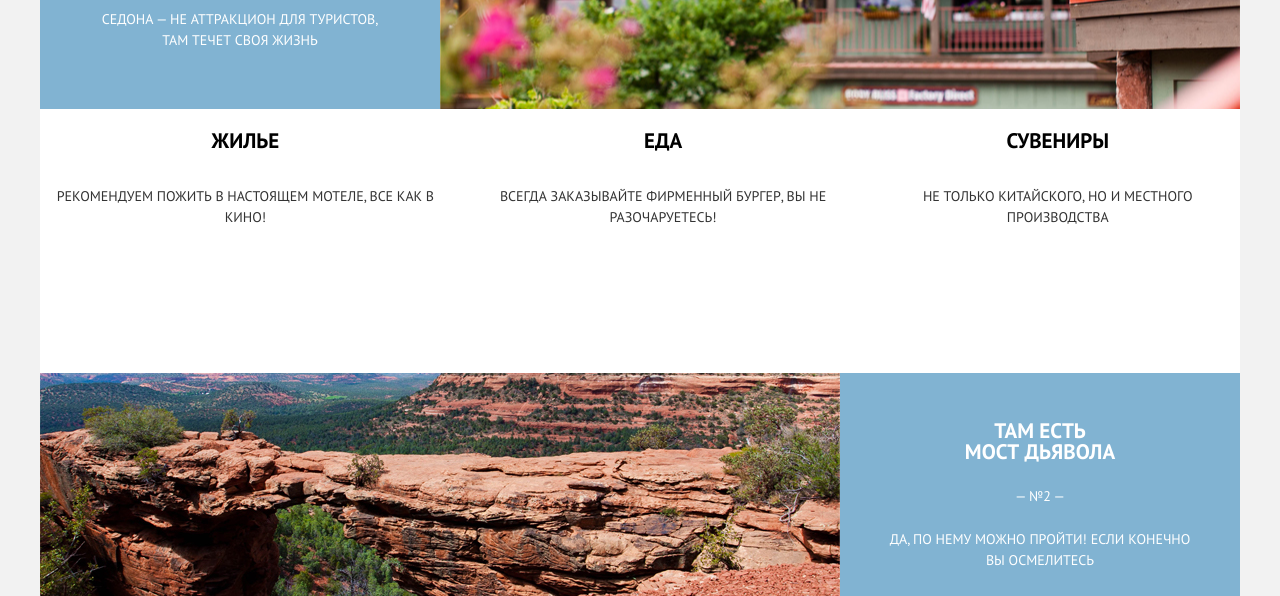
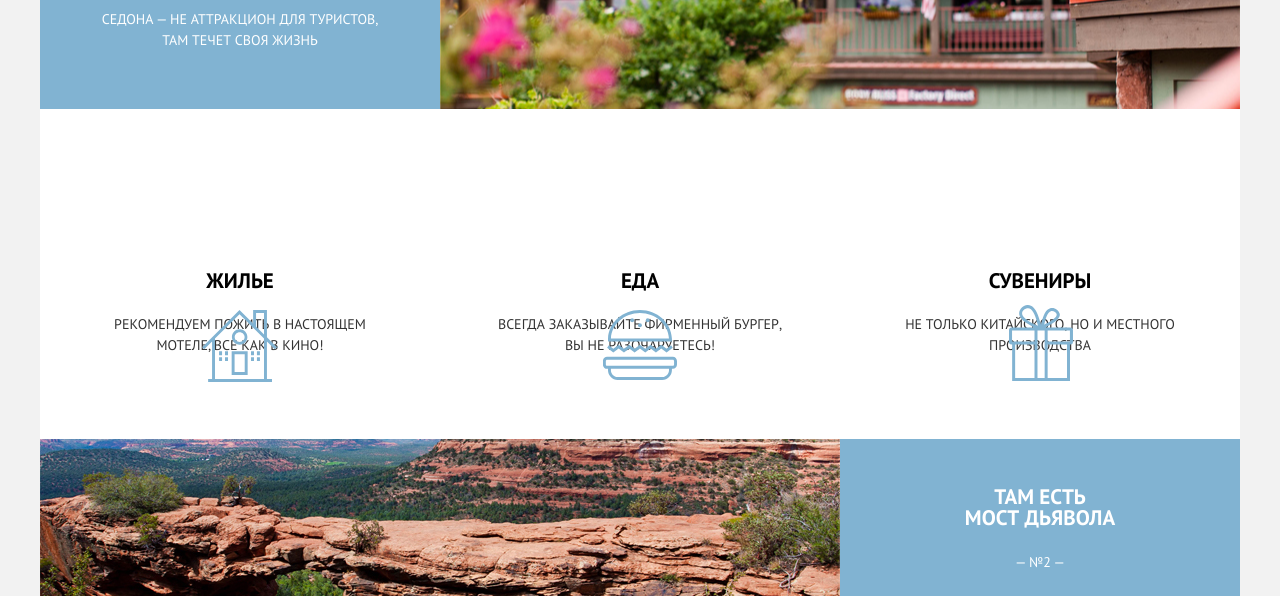
Before and after one commit to ElliZi/803237-sedona, a plain HTML site: page index.html in a window 1280 px wide. Shown: the part 927-1523 px from the top of the page. Drawn offline with Linux system fonts and the light colour scheme.

Commit message:
Декоративные элементы. Закончила разметку section reasons
Не удалось выровнять псевдоэлементы во второй строке причин

```diff
--- a/css/style.css
+++ b/css/style.css
@@ -215,7 +215,56 @@ a.nav-catalog {
     flex-direction: row;
     margin: 0;
     padding: 0;
-    height: 264px;
+    height: 330px;
+}
+
+.additional-reasons {
+    width: 400px;
+}
+
+.additional-reasons h3 {
+    position: relative;
+    width: 400px;
+    margin-top: 161px;
+}
+
+.additional-reasons-house h3::before {
+    content: "";
+    position: absolute;
+    width: 76px;
+    height: 72px;
+    margin-top: 40px;
+    margin-left: -4px;
+    background-image:
+        url(../img/icon-1.svg);
+}
+
+.additional-reasons-eat h3::before {
+    content: "";
+    position: absolute;
+    width: 74px;
+    height: 70px;
+    margin-top: 40px;
+    margin-left: -18px;
+    background-image:
+        url(../img/icon-3.svg);
+}
+
+.additional-reasons-gift h3::before {
+    content: "";
+    position: absolute;
+    width: 64px;
+    height: 76px;
+    margin-top: 35px;
+    margin-left: 20px;
+    background-image:
+        url(../img/icon-2.svg);
+}
+
+.additional-reasons p {
+    margin-top: 2px;
+    margin-left: 50px;
+    width: 300px;
 }
 
 .img-wrapper-house,
--- a/index.html
+++ b/index.html
@@ -57,17 +57,17 @@
               </div>
             </div>
             <ul class="additional-reasons-list additional-reasons-wrapper">
-              <li class="additional-reasons">
+              <li class="additional-reasons additional-reasons-house">
                 <!--здесь будет иконка-псевдоэлемент-->
                 <h3>Жилье</h3>
                 <p>Рекомендуем пожить в настоящем мотеле, все как в кино!</p>
               </li>
-              <li class="additional-reasons">
+              <li class="additional-reasons additional-reasons-eat">
                 <!--здесь будет иконка-псевдоэлемент-->
                 <h3>Еда</h3>
                 <p>Всегда заказывайте фирменный бургер, вы не разочаруетесь!</p>
               </li>
-              <li class="additional-reasons">
+              <li class="additional-reasons additional-reasons-gift">
                 <!--здесь будет иконка-псевдоэлемент-->
                 <h3>Сувениры</h3>
                 <p>Не только китайского, но и местного производства</p>
```
